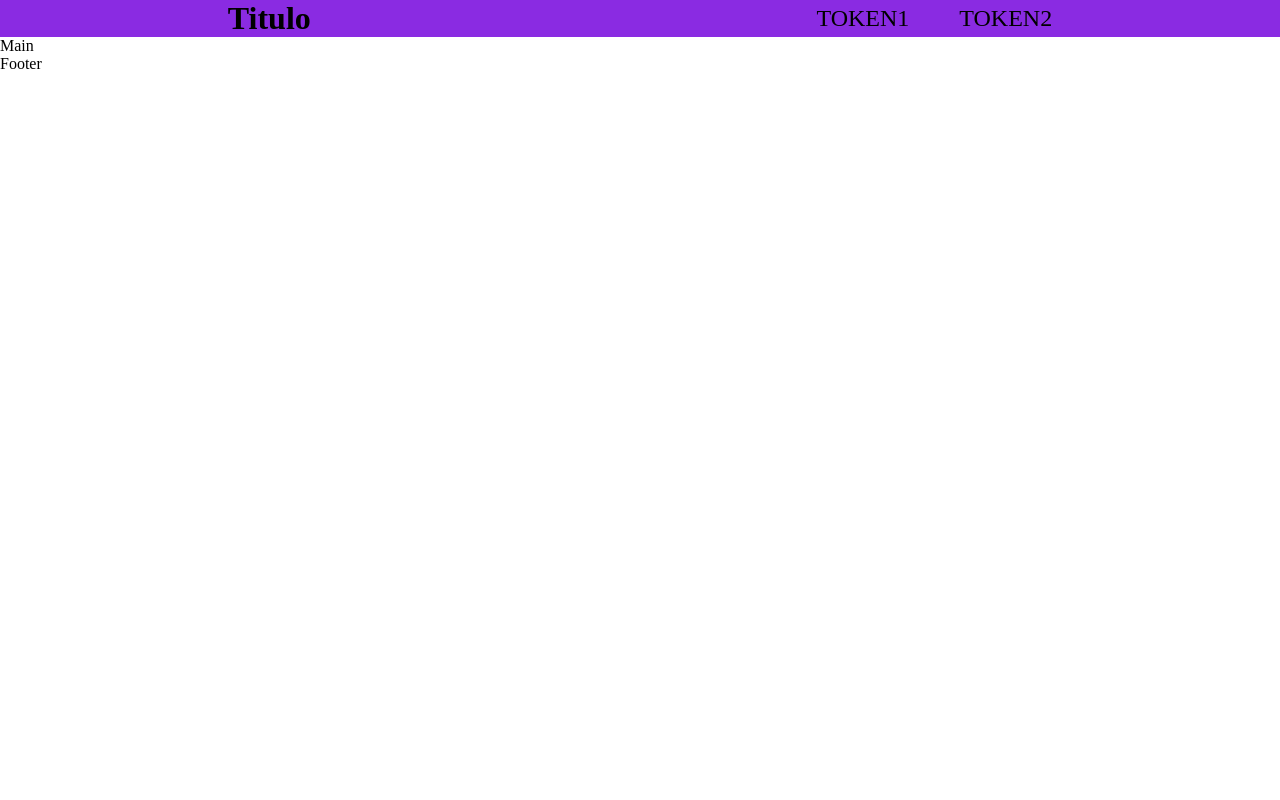
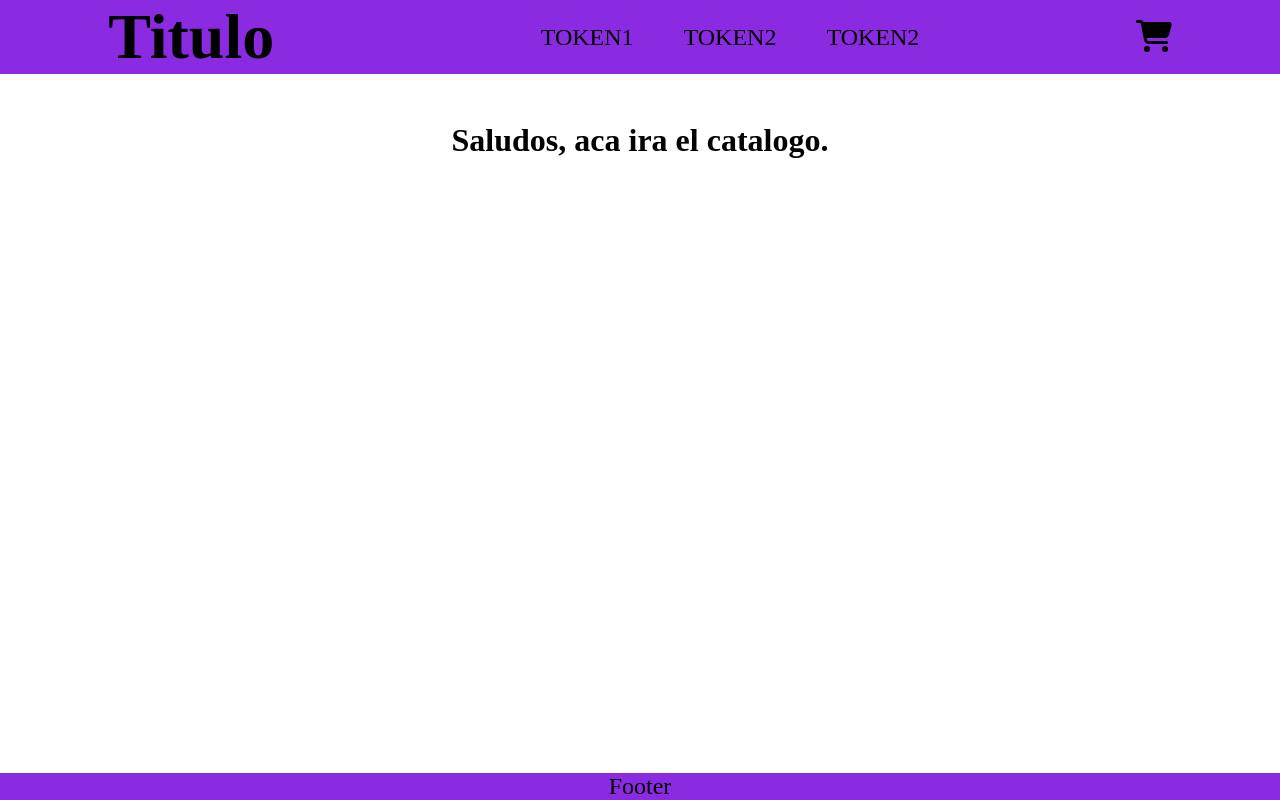
Before and after one commit to Tankerfranco/FrancoNegrete-App, a React (Create React App) app: page / in a window 1280 px wide. Built offline with nearby package versions, Linux system fonts and the light colour scheme.

Commit message:
Desafio3

```diff
--- a/package.json
+++ b/package.json
@@ -3,6 +3,10 @@
   "version": "0.1.0",
   "private": true,
   "dependencies": {
+    "@fortawesome/fontawesome-svg-core": "^1.3.0",
+    "@fortawesome/free-brands-svg-icons": "^6.0.0",
+    "@fortawesome/free-solid-svg-icons": "^6.0.0",
+    "@fortawesome/react-fontawesome": "^0.1.17",
     "@testing-library/jest-dom": "^5.16.2",
     "@testing-library/react": "^12.1.3",
     "@testing-library/user-event": "^13.5.0",
--- a/src/App.js
+++ b/src/App.js
@@ -1,11 +1,14 @@
-import Header from "./components/NavBar"
-import Main from "./Main"
-import Footer from "./Footer"
+import NavBar from "./components/NavBar"
+import ItemListContainer from "./components/ItemListContainer"
+import Main from "./components/Main"
+import Footer from "./components/Footer"
+
 
 function App () {
     return (
         <>
-            <Header />
+            <NavBar />
+            <ItemListContainer greeting="Saludos" />
             <Main />
             <Footer />
         </>
--- a/src/Main.js
+++ /dev/null
@@ -1,7 +0,0 @@
-const Main = () => {
-  return (
-    <div>Main</div>
-  )
-}
-
-export default Main
--- /dev/null
+++ b/src/components/CartWidget.js
@@ -0,0 +1,12 @@
+import { FontAwesomeIcon } from "@fortawesome/react-fontawesome";
+import { faCartShopping } from "@fortawesome/free-solid-svg-icons";
+
+const CartWidget = () => {
+    return (
+        <div className="icono">
+            <FontAwesomeIcon icon={faCartShopping}/>
+        </div>
+    )
+}
+
+export default CartWidget
--- a/src/Footer.js
+++ b/src/components/Footer.js
@@ -1,6 +1,6 @@
 const Footer = () => {
   return (
-    <div>Footer</div>
+    <footer>Footer</footer>
   )
 }
 
--- /dev/null
+++ b/src/components/ItemListContainer.js
@@ -0,0 +1,9 @@
+const ItemListContainer = (props) => {
+    return (
+        <div className="contenedor">
+            <h1>{props.greeting}, aca ira el catalogo.</h1>
+        </div>
+    )
+}
+
+export default ItemListContainer
--- /dev/null
+++ b/src/components/Main.js
@@ -0,0 +1,11 @@
+const Main = () => {
+  return (
+    <main className="conteiner">
+      <div>
+
+      </div>
+    </main>
+  )
+}
+
+export default Main
--- a/src/components/NavBar.js
+++ b/src/components/NavBar.js
@@ -1,11 +1,15 @@
-function Header() {
+import CartWidget from "./CartWidget"
+
+function NavBar() {
     return <header className="header">
             <a href="#" className="titulo"><h1>Titulo</h1></a>
             <nav>
                 <a className="token" href="#">Token1</a>
                 <a className="token" href="#">Token2</a>
+                <a className="token" href="#">Token2</a>
             </nav>
+            <CartWidget/>
     </header>
 }
 
-export default Header
+export default NavBar
--- a/src/estilos.css
+++ b/src/components/estilos.css
@@ -6,6 +6,11 @@
 
 html , body , #root {
     height: 100vh;
+}
+
+#root{
+    display: flex;
+    flex-direction: column;
 }
 
 .header{
@@ -18,6 +23,7 @@ html , body , #root {
 .titulo{
     text-decoration: none;
     color: black;
+    font-size: 2rem;
 }
 
 .titulo:hover{
@@ -35,3 +41,27 @@ html , body , #root {
 .token:hover{
     color: blue;
 }
+
+.icono{
+    font-size: 2rem;
+}
+
+.contenedor{
+    display: flex;
+    align-content: center;
+    justify-content: center;
+    margin-top: 3rem;
+}
+
+main{
+    flex-grow: 1;
+}
+
+
+footer{
+    font-size: 1.5rem;
+    background-color: blueviolet;
+    display: flex;
+    align-items: center;
+    justify-content: center;
+}
--- a/src/index.js
+++ b/src/index.js
@@ -1,6 +1,6 @@
 import React from 'react';
 import ReactDOM from 'react-dom';
 import App from "./App"
-import "./estilos.css"
+import "./components/estilos.css"
 
 ReactDOM.render(<App/>,document.getElementById('root'))
```
Also changed, not shown: 1 other file (tests, documents, lock files or other folders).
